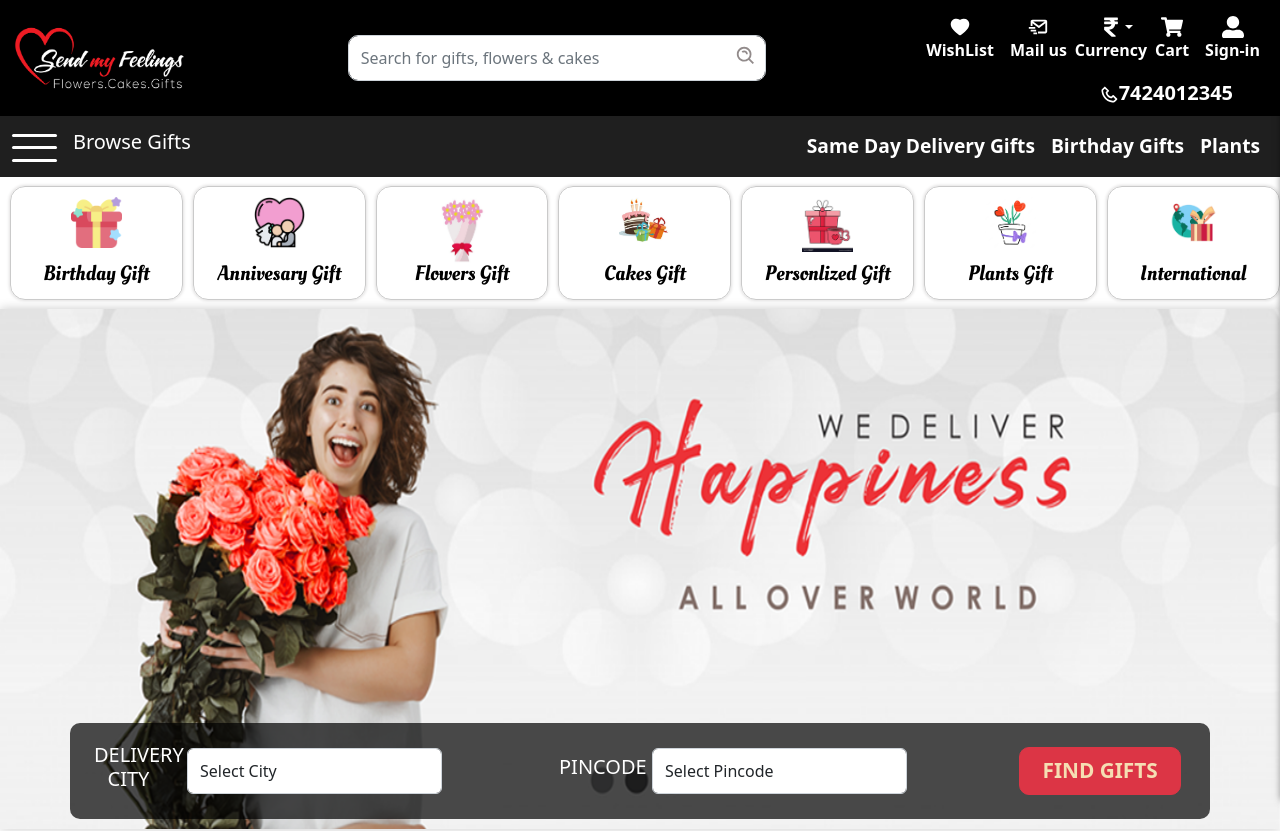
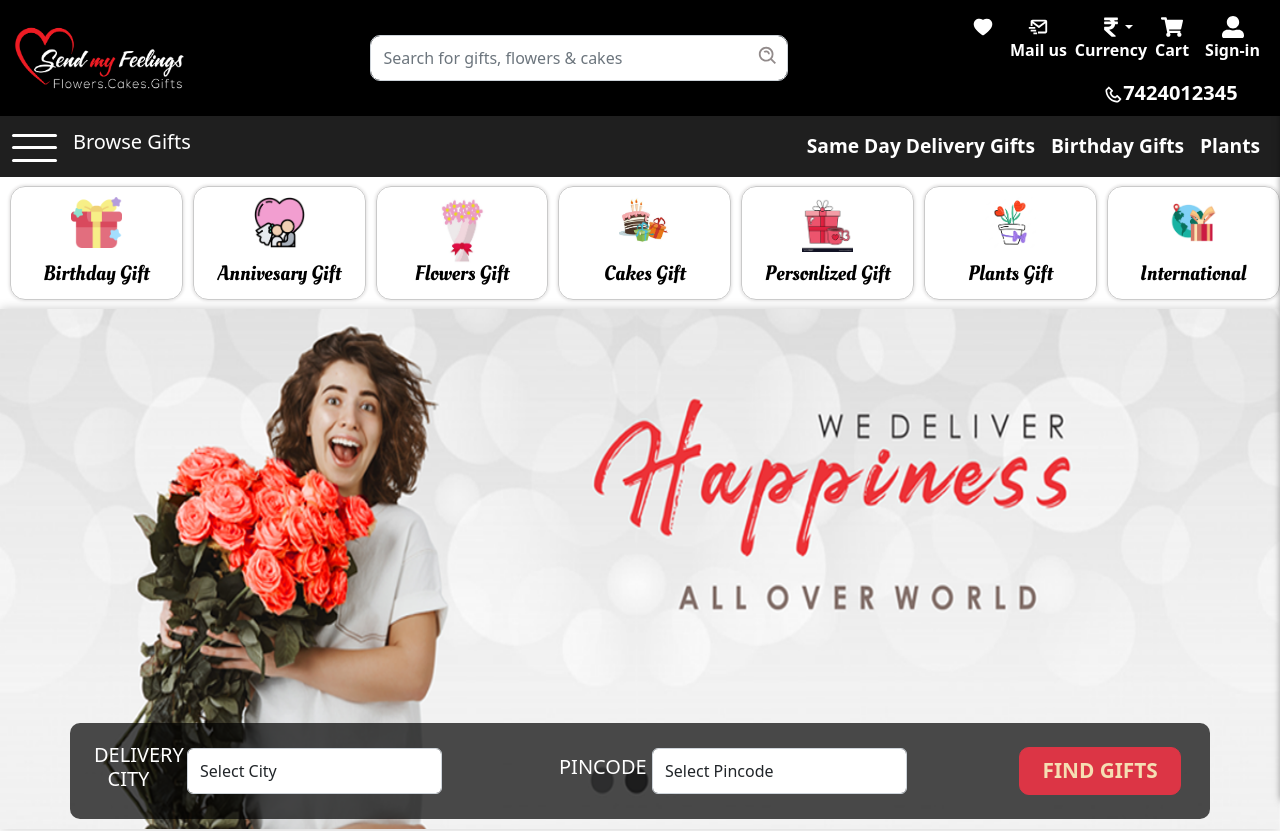
Before and after one commit to mohdsadique012/smf-project, a React (Create React App) app: page / in a window 1280 px wide. Shown: the top 831 px of the page. Built offline with nearby package versions, Linux system fonts and the light colour scheme.

Commit message:
wishlist

```diff
--- a/src/layout/MainNavbar.jsx
+++ b/src/layout/MainNavbar.jsx
@@ -64,7 +64,7 @@ function MainNavbar({ cartOpen }) {
               >
                 <Nav.Link href="#action1">
                   <AiFillHeart />
-                  <p>WishList</p>
+                  {/* <p>WishList</p> */}
                 </Nav.Link>
                 <Nav.Link href="#action1">
                   <BiMailSend />
```
